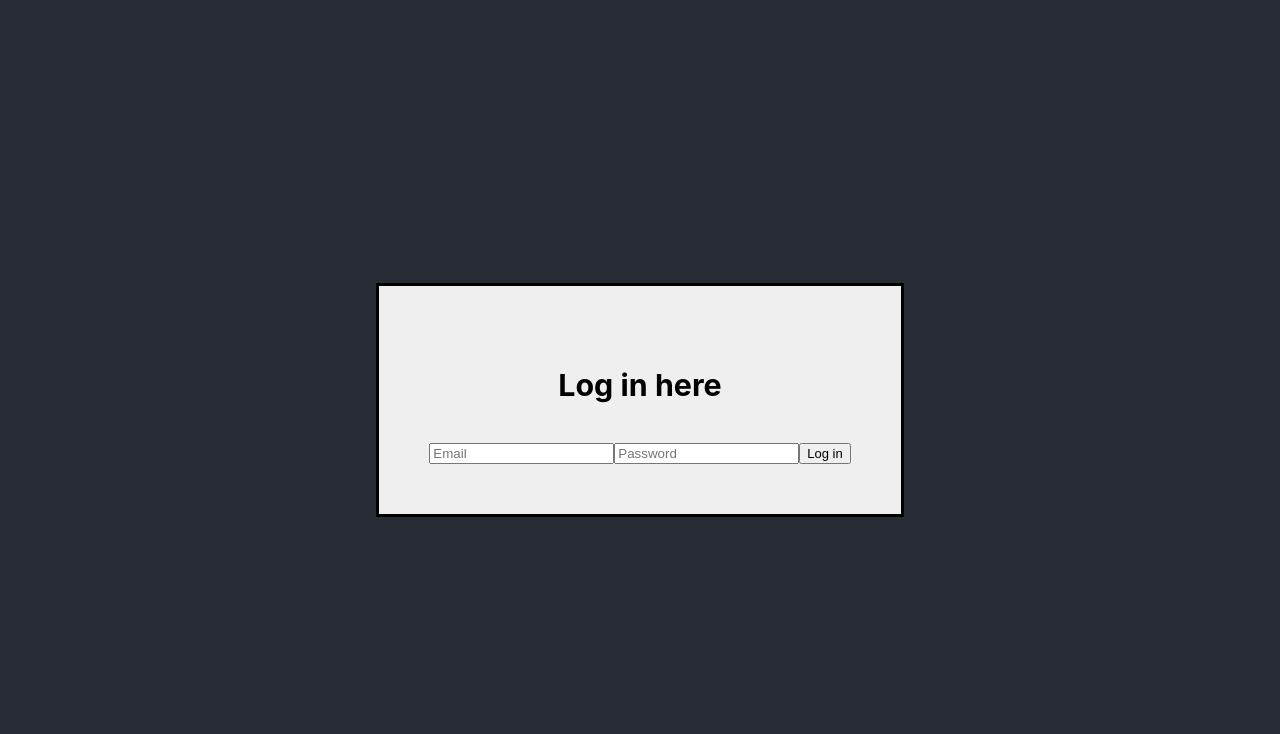
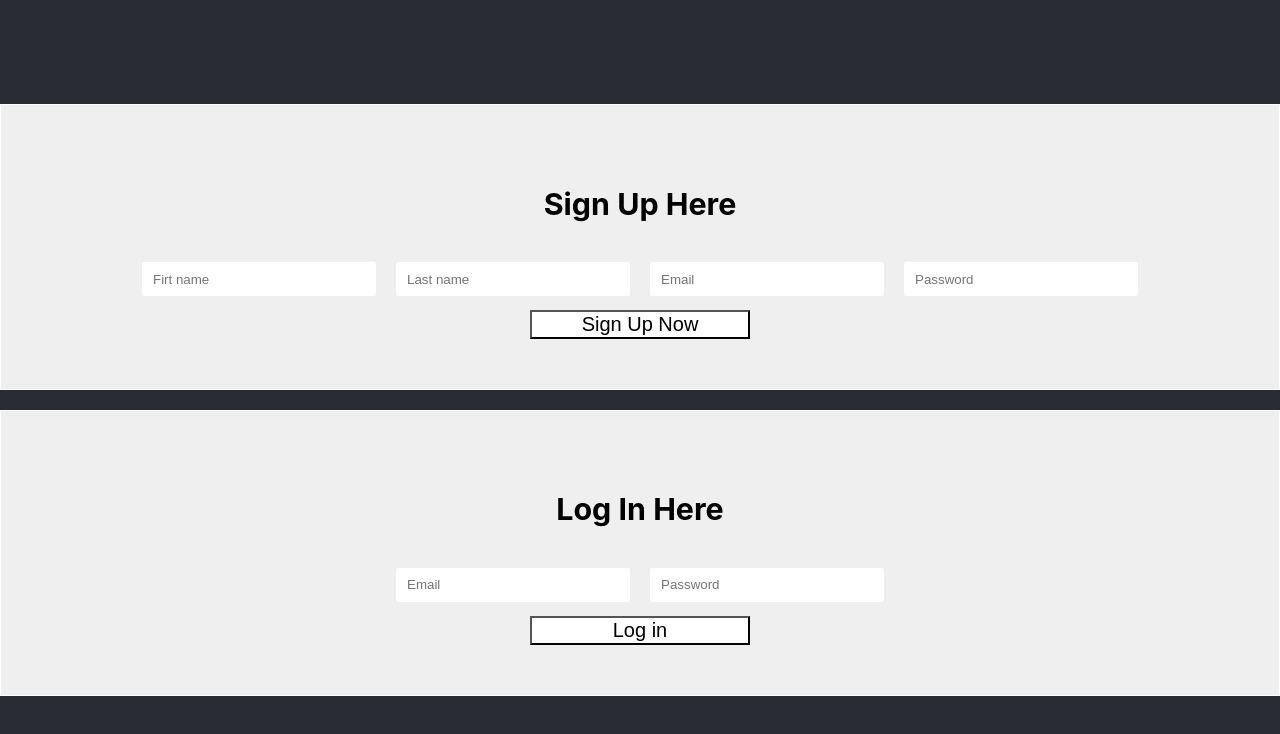
Before and after one commit to corporate-event-planner-webeu/corporate-event-planner-frontend, a React (Create React App) app: page /login in a window 1280 px wide. Shown: the top 734 px of the page. Built offline with nearby package versions, Linux system fonts and the light colour scheme.

Commit message:
added a sign up form on the same page as the login page

```diff
--- a/src/components/Login.js
+++ b/src/components/Login.js
@@ -2,26 +2,71 @@ import React from 'react';
 import styled from 'styled-components';
 
 export default class Login extends React.Component {
+
     render(){
         return(
-            <LoginWrapperStyled>
-                <h3>Log in here</h3>
-                <input type="text" name="Email" placeholder="Email" required />
-                <input type="passowrd" name="password" placeholder="Password" required />
-                <button>Log in </button>
-            </LoginWrapperStyled>
+            <div>
+                <SignUpStyled>
+                    <h3>Sign Up Here</h3>
+                    <form>
+                        <input type="text" name="name" placeholder="Firt name" />
+                        <input type="text" name="name" placeholder="Last name" />
+                        <input type="text" name="email" placeholder="Email" />
+                        <input type="text" name="name" placeholder="Password" />
+                        <button>Sign Up Now</button>
+                    </form>
+                </SignUpStyled>
+
+                <LoginWrapperStyled>
+                    <h3>Log In Here</h3>
+                    <input type="text" name="Email" placeholder="Email" required />
+                    <input type="passowrd" name="password" placeholder="Password" required />
+                    <div><button>Log in </button></div>
+                </LoginWrapperStyled>
+            </div>
         )
     }
 }
+const SignUpStyled = styled.form`
+    border: 1px solid white;
+    padding: 50px;
+    background: #efefef;
+    color: black;
+    margin-bottom: 20px;
+
+    input {
+        border: 1px solid rgba(255, 255, 255, 0.6);
+        border-radius: 2px;
+        padding-left: 10px;
+        margin:10px;
+        width: 220px;
+        height: 30px;
+    }
+    button {
+        width: 220px;
+        font-size: 20px;
+        background: white;
+    }
+`;
 
 const LoginWrapperStyled = styled.form`
-    border: 3px solid black;
+    border: 1px solid white;
     padding: 50px;
     background: #efefef;
     color: black;
 
-    button{
-        font-size:13px;
+    input {
+        border: 1px solid rgba(255, 255, 255, 0.6);
+        border-radius: 2px;
+        padding-left: 10px;
+        margin:10px;
+        width: 220px;
+        height: 30px;
+    }
+    button {
+        width: 220px;
+        font-size: 20px;
+        background: white;
     }
 
 `;
```
